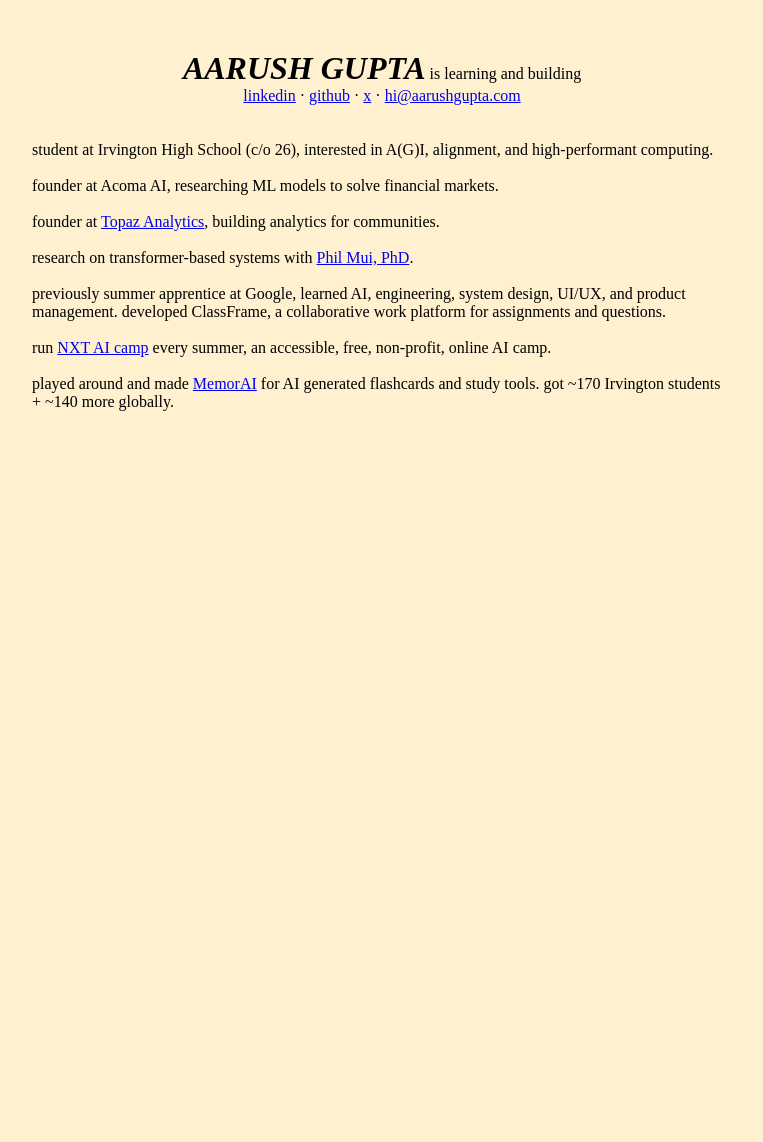
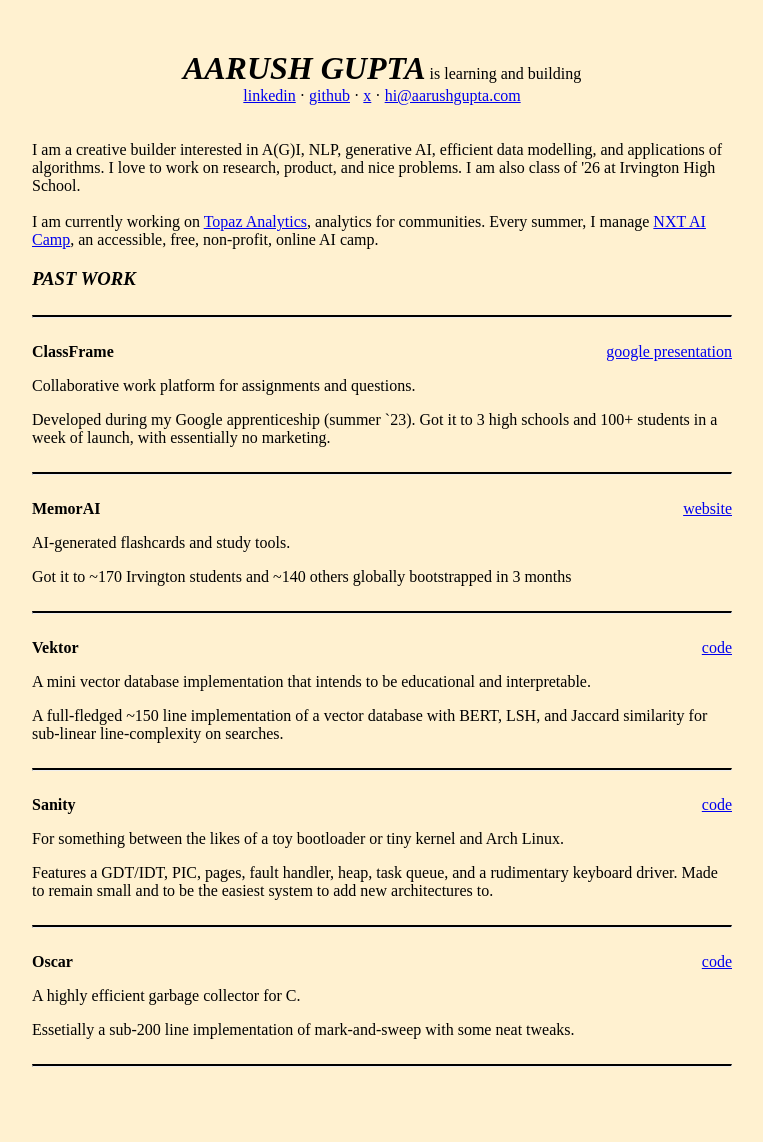
Before and after one commit to notallm/notallm.github.io, a Jekyll site: the page built from index.html, in a window 1280 px wide. Shown: the whole page, without its empty margins (258-1021 px from the left). Built offline with Jekyll 4.4.1, drawn with Linux system fonts in a browser that asks for light colours; before the commit the page ends 900 px from its top, so only the background shows below that.

Commit message:
add some projects and work on the homepage

```diff
--- /dev/null
+++ b/_data/work.yml
@@ -0,0 +1,41 @@
+#- title:
+#  bio:
+#  stats:
+#  links:
+#    - shortname:
+#      url:
+
+- title: ClassFrame
+  bio: Collaborative work platform for assignments and questions.
+  stats: Developed during my Google apprenticeship (summer `23). Got it to 3 high schools and 100+ students in a week of launch, with essentially no marketing.
+  links:
+    - shortname: google presentation
+      url: https://docs.google.com/presentation/d/1ezcneCDK3lyAT8p2slv2K-VFFDsd6GJeUWk0WVAtKew/edit?usp=sharing
+
+- title: MemorAI
+  bio: AI-generated flashcards and study tools.
+  stats: Got it to ~170 Irvington students and ~140 others globally bootstrapped in 3 months
+  links:
+    - shortname: website
+      url: http://memorai.aarushgupta.com
+
+- title: Vektor
+  bio: A mini vector database implementation that intends to be educational and interpretable.
+  stats: A full-fledged ~150 line implementation of a vector database with BERT, LSH, and Jaccard similarity for sub-linear line-complexity on searches.
+  links:
+    - shortname: code
+      url: https://github.com/notallm/vektor
+
+- title: Sanity
+  bio: For something between the likes of a toy bootloader or tiny kernel and Arch Linux.
+  stats: Features a GDT/IDT, PIC, pages, fault handler, heap, task queue, and a rudimentary keyboard driver. Made to remain small and to be the easiest system to add new architectures to.
+  links:
+    - shortname: code
+      url: https://github.com/notallm/sanity
+
+- title: Oscar
+  bio: A highly efficient garbage collector for C.
+  stats: Essetially a sub-200 line implementation of mark-and-sweep with some neat tweaks.
+  links:
+  - shortname: code
+    url: https://github.com/notallm/oscar
--- a/assets/main.css
+++ b/assets/main.css
@@ -13,6 +13,7 @@
 
 hr {
     margin: 25px 0px;
+    border-top: 2px solid black;
 }
 
 * {
--- a/index.html
+++ b/index.html
@@ -14,19 +14,26 @@
 </center>
 <br><br>
 <div>
-    student at Irvington High School (c/o 26), interested in A(G)I, alignment, and high-performant computing.
+    I am a creative builder interested in A(G)I, NLP, generative AI, efficient data modelling, and applications of algorithms.
+    I love to work on research, product, and nice problems. I am also class of '26 at Irvington High School.
+
     <br><br>
-    founder at Acoma AI, researching ML models to solve financial markets.
-    <br><br>
-    founder at <a href = "https://usetopaz.com/">Topaz Analytics</a>, building analytics for communities.
-    <br><br>
-    research on transformer-based systems with <a href = "https://sites.google.com/asdrp.org/mui/who">Phil Mui, PhD</a>.
-    <br><br>
-    previously summer apprentice at Google, learned AI, engineering, system design, UI/UX, and product management.
-    developed ClassFrame, a collaborative work platform for assignments and questions.
-    <br><br>
-    run <a href = "https://nxtaicamp.com/">NXT AI camp</a> every summer, an accessible, free, non-profit, online AI camp.
-    <br><br>
-    played around and made <a href = "https://memorai.aarushgupta.com/">MemorAI</a> for AI generated flashcards and study tools.
-    got ~170 Irvington students + ~140 more globally.
+
+    I am currently working on <a href = "https://usetopaz.com">Topaz Analytics</a>, analytics for communities.
+    Every summer, I manage <a href = "https://nxtaicamp.com">NXT AI Camp</a>, an accessible, free, non-profit, online AI camp.
+
+
+    <h3><i>PAST WORK</i></h3>
+    <hr>
+    {% for work in site.data.work %}
+        <div style = "float: right">
+            {% for link in work.links %}
+                <a href = "{{ link.url }}">{{ link.shortname }}</a>
+            {% endfor %}
+        </div>
+        <b>{{ work.title }}</b>
+        <p>{{ work.bio }}</p>
+        <p>{{ work.stats }}</p>
+        <hr>
+    {% endfor %}
 </div>
```
